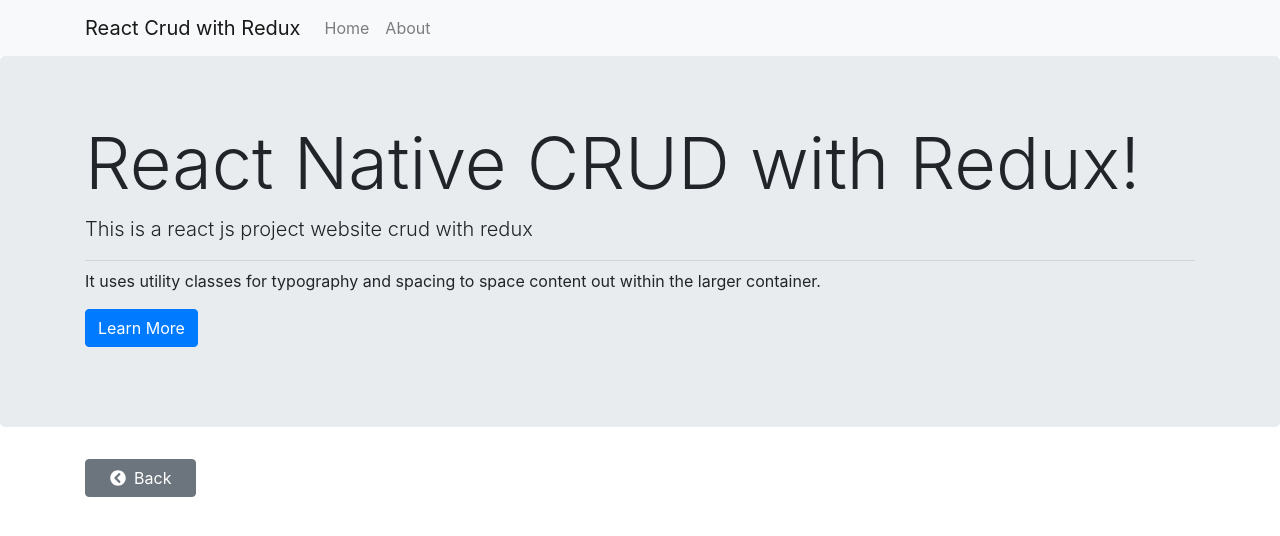
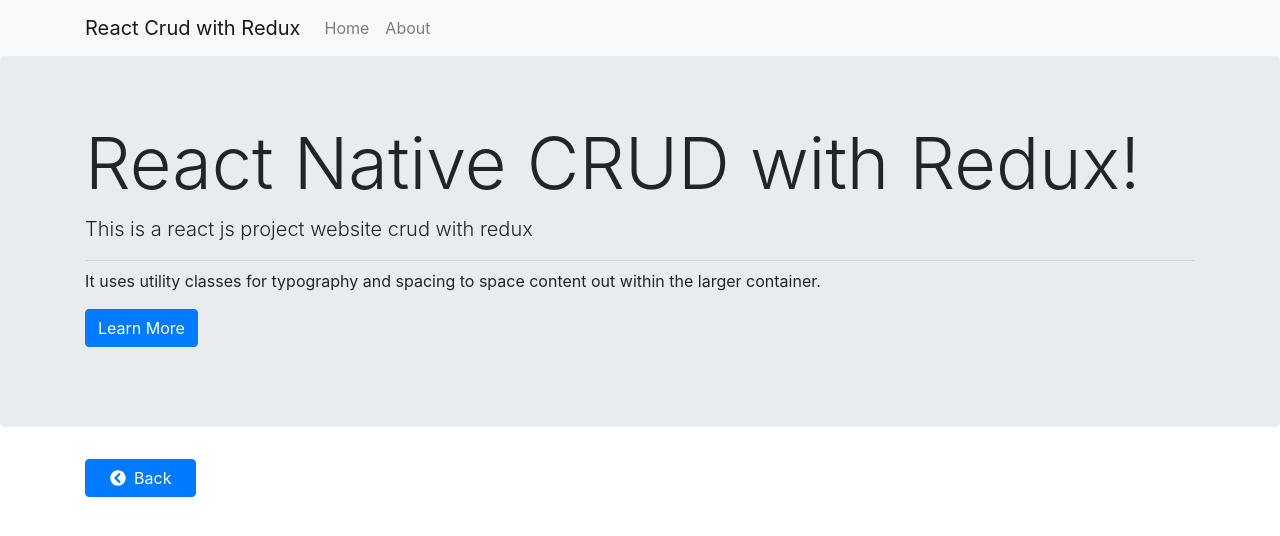
Before and after one commit to azukhrufy/crudReact, a React (Create React App) app: page /create in a window 1280 px wide. Shown: the top 536 px of the page. Built offline with nearby package versions, Linux system fonts and the light colour scheme.

Commit message:
feat(redux): refine button component

```diff
--- a/src/components/BackButtonComponent.js
+++ b/src/components/BackButtonComponent.js
@@ -10,7 +10,7 @@ const BackButtonComponent = () => {
       <Row>
         <Col>
           <Link to="/">
-            <Button style={{justifyContent:'space-between', width:'10%'}}>
+            <Button color="primary" style={{justifyContent:'space-between', width:'10%'}}>
               <span>
                 <FontAwesomeIcon icon={faChevronCircleLeft} style={{marginRight:'10%'}} />
               </span>
```
